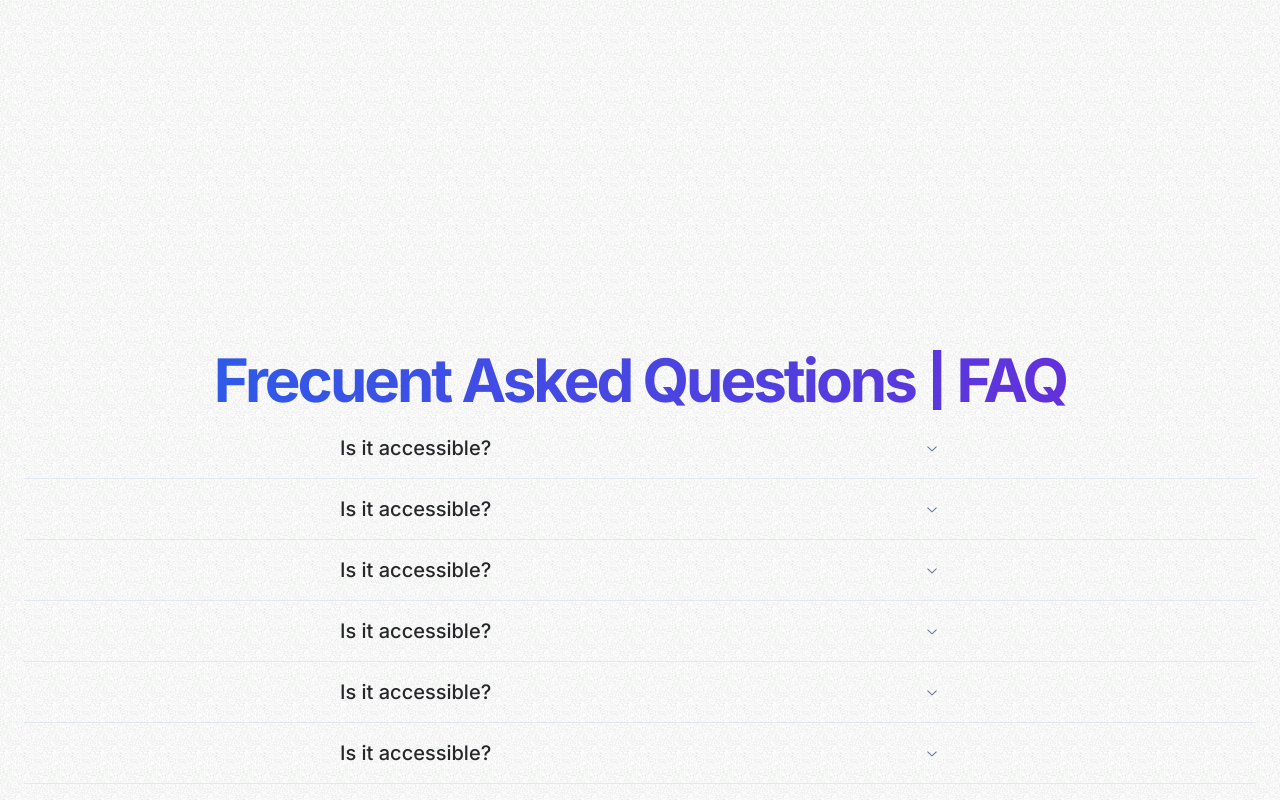
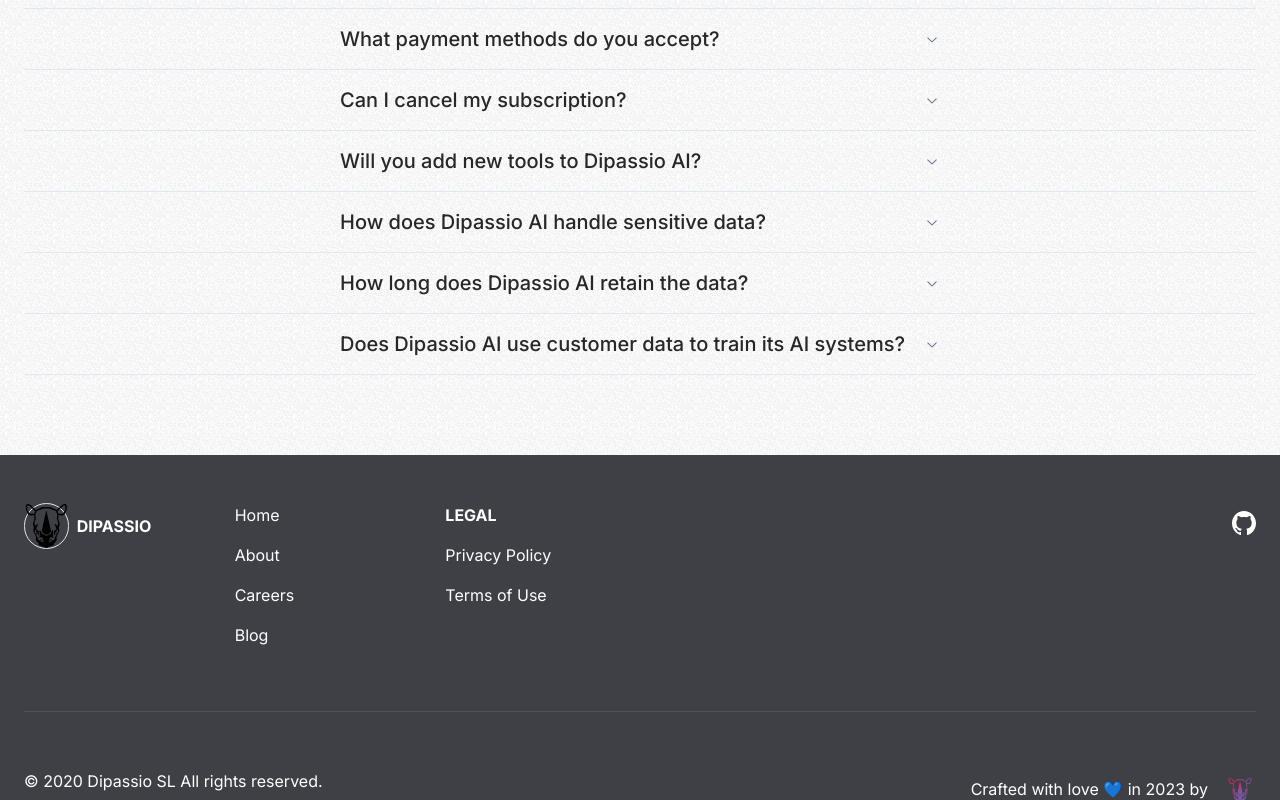
Before and after one commit to trasgoverde/ai-saas, a Next.js app: page / in a window 1280 px wide. Shown: the part 4300-5100 px from the top of the page. Built offline with nearby package versions, Linux system fonts and the light colour scheme.

Commit message:
Go go go - New Wave :wave: :wave: :surf:

```diff
--- a/app/(landing)/page.tsx
+++ b/app/(landing)/page.tsx
@@ -433,7 +433,7 @@ const LandingPage = () => {
   </div>
 </section>
 
- <section className="w-full h-screen py-12 md:py-24 lg:py-32 xl:py-48">
+ <section className="mb-20 mt-20 sm:mt-30 flex flex-col items-center justify-center text-center">
       <div className="container px-4 md:px-6">
         <div className="grid gap-6 items-center">
           <div className="flex flex-col justify-center space-y-4 text-center">
@@ -467,7 +467,7 @@ const LandingPage = () => {
         </div>
       </div>
     </section>
-    <section className="w-full h-screen py-8 md:py-16 lg:py-24 xl:py-32">
+    <section className="mb-20 mt-20 sm:mt-30 flex flex-col items-center justify-center text-center">
       <div className="container px-4 md:px-6">
         <div className="grid gap-6 items-center">
           <div className="flex flex-col justify-center space-y-4 text-center">
@@ -477,45 +477,64 @@ const LandingPage = () => {
             </h1>
             <Accordion type="single" collapsible>
               <AccordionItem value="item-1">
-                <AccordionTrigger className="max-w-[600px] text-zinc-800 md:text-xl dark:text-zinc-100 mx-auto">Is it accessible?</AccordionTrigger>
-                    <AccordionContent className="max-w-[600px] text-zinc-800 md:text-xl dark:text-zinc-100 mx-auto">
-                    Yes. It adheres to the WAI-ARIA design pattern.
+                <AccordionTrigger className="max-w-[600px] text-zinc-800 md:text-xl dark:text-zinc-100 mx-auto">What can I create with Dipassio AI?</AccordionTrigger>
+                    <AccordionContent className="max-w-[600px] text-zinc-800 md:text-xl dark:text-zinc-100 mx-auto text-justify">
+                    We have copywriting tools for everything you need to start and run your business! You can write blog posts, product descriptions, story, email, ad copy, and even Instagram captions with Dipassio AI
                    </AccordionContent>
               </AccordionItem>
               <AccordionItem value="item-2">
-                <AccordionTrigger className="max-w-[600px] text-zinc-800 md:text-xl dark:text-zinc-100 mx-auto">Is it accessible?</AccordionTrigger>
-                    <AccordionContent className="max-w-[600px] text-zinc-800 md:text-xl dark:text-zinc-100 mx-auto">
-                    Yes. It adheres to the WAI-ARIA design pattern.
+                <AccordionTrigger className="max-w-[600px] text-zinc-800 md:text-xl dark:text-zinc-100 mx-auto">Can I use the outputs from Dipassio's AI tools for commercial purposes?</AccordionTrigger>
+                    <AccordionContent className="max-w-[600px] text-zinc-800 md:text-xl dark:text-zinc-100 mx-auto text-justify">
+                    Absolutely. When you use our AI tools to generate outputs, you are free to use them for your commercial activities. Our tools are designed to aid your endeavors, whether they are personal or commercial.
                    </AccordionContent>
               </AccordionItem>
               <AccordionItem value="item-3">
-                <AccordionTrigger className="max-w-[600px] text-zinc-800 md:text-xl dark:text-zinc-100 mx-auto">Is it accessible?</AccordionTrigger>
-                    <AccordionContent className="max-w-[600px] text-zinc-800 md:text-xl dark:text-zinc-100 mx-auto">
-                    Yes. It adheres to the WAI-ARIA design pattern.
+                <AccordionTrigger className="max-w-[600px] text-zinc-800 md:text-xl dark:text-zinc-100 mx-auto">Does Dipassio AI have a free trial?</AccordionTrigger>
+                    <AccordionContent className="max-w-[600px] text-zinc-800 md:text-xl dark:text-zinc-100 mx-auto text-justify">
+                    We don’t offer a free trial for users at this time. However, we offer a free version of Dipassio AI that includes top quality essential functionality. We believe this is a better way to allow users to become familiar with Dipassio AI.
                    </AccordionContent>
               </AccordionItem>
               <AccordionItem value="item-4">
-                <AccordionTrigger className="max-w-[600px] text-zinc-800 md:text-xl dark:text-zinc-100 mx-auto">Is it accessible?</AccordionTrigger>
-                    <AccordionContent className="max-w-[600px] text-zinc-800 md:text-xl dark:text-zinc-100 mx-auto">
-                    Yes. It adheres to the WAI-ARIA design pattern.
+                <AccordionTrigger className="max-w-[600px] text-zinc-800 md:text-xl dark:text-zinc-100 mx-auto">What payment methods do you accept?</AccordionTrigger>
+                    <AccordionContent className="max-w-[600px] text-zinc-800 md:text-xl dark:text-zinc-100 mx-auto text-justify">
+                    We strive to offer convenient and secure payment options for our users. We accept major credit cards including Visa, MasterCard, American Express, and Discover. All payments are processed securely through Stripe, a leading online payment platform, ensuring your transactions are safe and reliable.
                    </AccordionContent>
               </AccordionItem>
               <AccordionItem value="item-5">
-                <AccordionTrigger className="max-w-[600px] text-zinc-800 md:text-xl dark:text-zinc-100 mx-auto">Is it accessible?</AccordionTrigger>
-                    <AccordionContent className="max-w-[600px] text-zinc-800 md:text-xl dark:text-zinc-100 mx-auto">
-                    Yes. It adheres to the WAI-ARIA design pattern.
+                <AccordionTrigger className="max-w-[600px] text-zinc-800 md:text-xl dark:text-zinc-100 mx-auto">Can I cancel my subscription?</AccordionTrigger>
+                    <AccordionContent className="max-w-[600px] text-zinc-800 md:text-xl dark:text-zinc-100 mx-auto text-justify">
+                    Yes, customers can cancel their subscription at any time.
+
+To cancel your subscription, kindly follow the outlined steps:
+
+1. Please visit our website and proceed to log in to your account.
+2. After successful login, locate and click on the account icon, which can be found at the upper right corner of the webpage.
+3. From the ensuing options, please select "Manage subscription".
+4. Within the "Manage subscription" section, your current subscription details will be displayed. To proceed with the cancellation, click on "Cancel Plan".
                    </AccordionContent>
               </AccordionItem>
               <AccordionItem value="item-6">
-                <AccordionTrigger className="max-w-[600px] text-zinc-800 md:text-xl dark:text-zinc-100 mx-auto">Is it accessible?</AccordionTrigger>
-                    <AccordionContent className="max-w-[600px] text-zinc-800 md:text-xl dark:text-zinc-100 mx-auto">
-                    Yes. It adheres to the WAI-ARIA design pattern.
+                <AccordionTrigger className="max-w-[600px] text-zinc-800 md:text-xl dark:text-zinc-100 mx-auto">Will you add new tools to Dipassio AI?</AccordionTrigger>
+                    <AccordionContent className="max-w-[600px] text-zinc-800 md:text-xl dark:text-zinc-100 mx-auto text-justify">
+                    Yes! We're always updating our tools, so let us know what else you'd like to see. We're constantly working to improve our platform and provide the best tools possible.
                    </AccordionContent>
               </AccordionItem>
               <AccordionItem value="item-7">
-                <AccordionTrigger className="max-w-[600px] text-zinc-800 md:text-xl dark:text-zinc-100 mx-auto">Is it accessible?</AccordionTrigger>
-                    <AccordionContent className="max-w-[600px] text-zinc-800 md:text-xl dark:text-zinc-100 mx-auto">
-                    Yes. It adheres to the WAI-ARIA design pattern.
+                <AccordionTrigger className="max-w-[600px] text-zinc-800 md:text-xl dark:text-zinc-100 mx-auto">How does Dipassio AI handle sensitive data?</AccordionTrigger>
+                    <AccordionContent className="max-w-[600px] text-zinc-800 md:text-xl dark:text-zinc-100 mx-aut text-justify">
+                    Dipassio AI upholds strict policies to ensure the privacy and security of user data. This includes industry-standard encryption of all data, strict access control measures, and no sharing or selling of personal information with third parties.
+                   </AccordionContent>
+              </AccordionItem>
+              <AccordionItem value="item-8">
+                <AccordionTrigger className="max-w-[600px] text-zinc-800 md:text-xl dark:text-zinc-100 mx-auto">How long does Dipassio AI retain the data?</AccordionTrigger>
+                    <AccordionContent className="max-w-[600px] text-zinc-800 md:text-xl dark:text-zinc-100 mx-auto text-justify">
+                    Dipassio AI retains data only as long as is necessary for the purposes for which it was collected. When you delete any generated results or data, it is permanently removed from our systems.
+                   </AccordionContent>
+              </AccordionItem>
+              <AccordionItem value="item-9">
+                <AccordionTrigger className="max-w-[600px] text-zinc-800 md:text-xl dark:text-zinc-100 mx-auto">Does Dipassio AI use customer data to train its AI systems?</AccordionTrigger>
+                    <AccordionContent className="max-w-[600px] text-zinc-800 md:text-xl dark:text-zinc-100 mx-auto text-justify">
+                    No, your data is your own. We do not use customer data to train our AI systems. Our algorithms are designed and developed independently of user data.
                    </AccordionContent>
               </AccordionItem>
             </Accordion>
@@ -533,7 +552,7 @@ const LandingPage = () => {
           <span className="rounded-full border border-zinc-200 mr-2">
             <Logo />
           </span>
-          <span>ACME</span>
+          <span>DIPASSIO</span>
         </p>
       </Link>
     </div>
@@ -605,10 +624,10 @@ const LandingPage = () => {
   </div>
   <div className="py-12 flex flex-col md:flex-row justify-between items-center space-y-4 bg-zinc-700">
     <div>
-      <span>&copy; 2020 ACME, Inc. All rights reserved.</span>
+      <span>&copy; 2020 Dipassio SL All rights reserved.</span>
     </div>
     <div className="flex items-center">
-      <span className="text-white">Crafted with love in 2023 by</span>
+      <span className="text-white">Crafted with love 💙 in 2023 by</span>
       <p href="https://dipass.io" aria-label="Dipass.io Link">
         <Image
           src="/logo color 512 4.svg"
--- a/components/team-switcher.tsx
+++ b/components/team-switcher.tsx
@@ -61,8 +61,8 @@ const groups = [
     label: "Teams",
     teams: [
       {
-        label: "Acme Inc.",
-        value: "acme-inc",
+        label: "Dipassio SL",
+        value: "dipassio-sl",
       },
       {
         label: "Monsters Inc.",
@@ -175,7 +175,7 @@ export default function TeamSwitcher({ className }: TeamSwitcherProps) {
           <div className="space-y-4 py-2 pb-4">
             <div className="space-y-2">
               <Label htmlFor="name">Team name</Label>
-              <Input id="name" placeholder="Acme Inc." />
+              <Input id="name" placeholder="Dipassio SL" />
             </div>
             <div className="space-y-2">
               <Label htmlFor="plan">Subscription plan</Label>
```
